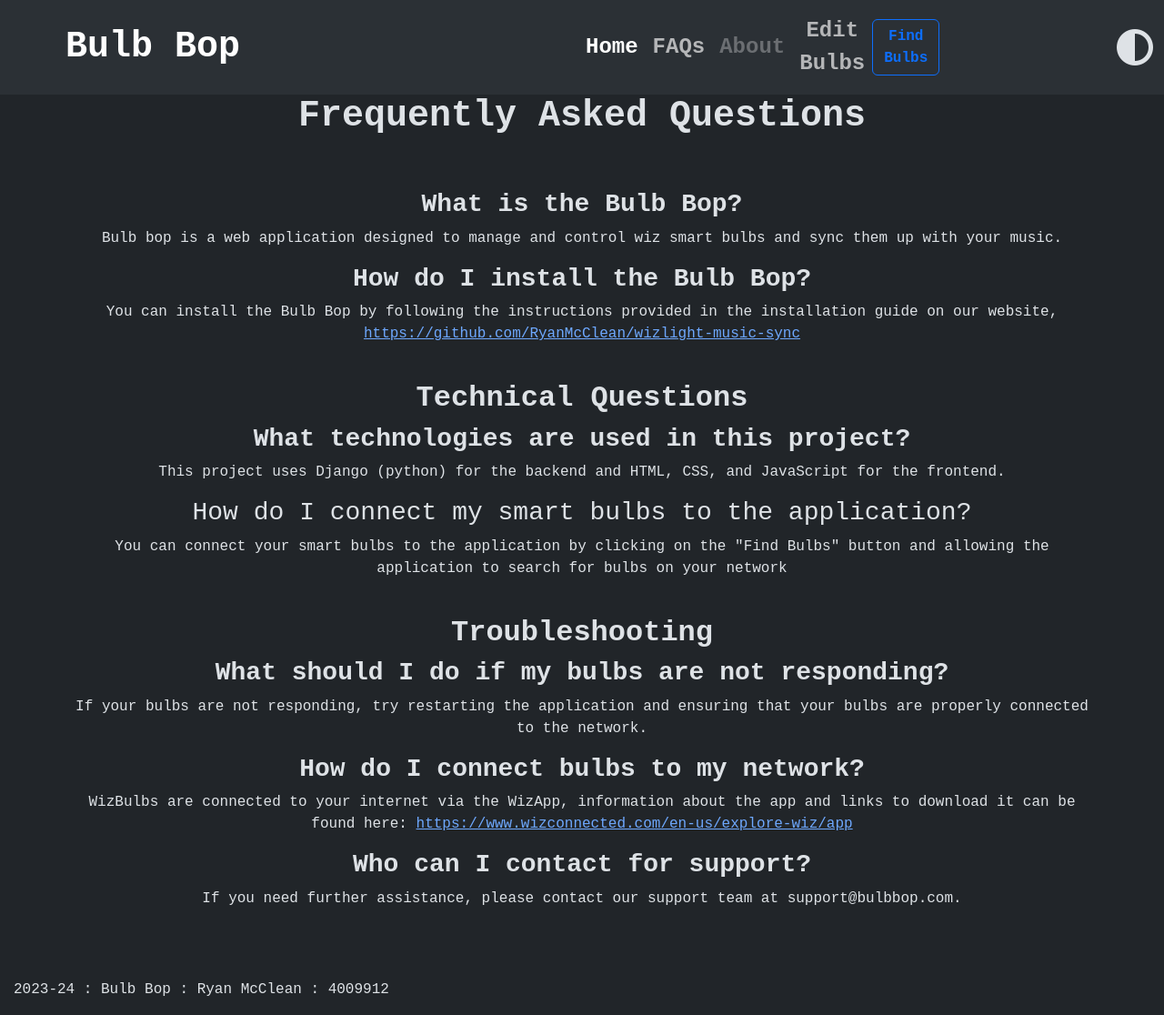
After one commit to RyanMcClean/wizlight-music-sync, a Django app: template bulbControlFrontend/templates/faq.html in a window 1280 px wide. The commit adds this page. Shown: the whole page at 91% size. Run offline with Django 5.2, Linux system fonts and the light colour scheme; the template is opened without the code that fills it, so the values that code supplies are empty; some libraries are stand-ins or nearby versions.

Commit message:
refactor audio synchronization logic, improve FAQ page, and update footer styling

```diff
--- a/bulbControlFrontend/apps.py
+++ b/bulbControlFrontend/apps.py
@@ -4,3 +4,8 @@ from django.apps import AppConfig
 class BulbcontrolfrontendConfig(AppConfig):
     default_auto_field = 'django.db.models.BigAutoField'
     name = 'bulbControlFrontend'
+    def ready(self):
+        import bulbControlFrontend.variables
+        bulbControlFrontend.variables.init()
+        bulbControlFrontend.variables.update_bulb_objects()
+        bulbControlFrontend.variables.update_working_audio_devices()
--- a/bulbControlFrontend/audioTesting.py
+++ b/bulbControlFrontend/audioTesting.py
@@ -1,4 +1,4 @@
-"""File for syncronising the audio beat with the music
+"""File for synchronising the audio beat with the music
 being played through the specified audio device
 """
 
--- a/bulbControlFrontend/static/js/imageHandler.js
+++ b/bulbControlFrontend/static/js/imageHandler.js
@@ -7,57 +7,6 @@
 white = 'rgb(0, 0, 0)';
 orange = 'rgb(255, 165, 0)';
 grey = 'rgb(200, 200, 200)';
-
-async function clickColor(element, hexCode, seltop, selleft) {
-    var node = element;
-    while (!node.classList.contains('bulb-container')) {
-        var node = node.parentElement;
-    }
-
-    var bulb_element = node.getElementsByClassName('fa-solid')[0];
-    var ip = bulb_element.getAttribute('value');
-
-    var r, g, b;
-    r = parseInt(hexCode.substring(1, 3), 16);
-    g = parseInt(hexCode.substring(3, 5), 16);
-    b = parseInt(hexCode.substring(5), 16);
-    console.log(hexCode);
-    response = await fetch('/colorBulb/', {
-        method: 'post',
-        body: JSON.stringify({ ip: ip, r: r, g: g, b: b }),
-    })
-        .catch(function (error) {
-            console.log(error);
-        })
-        .then(function (response) {
-            return response.text();
-        });
-
-    if (seltop + 200 > -1 && selleft > -1) {
-        document.getElementById('selectedhexagon').style.top =
-            seltop - 5 + 'px';
-        document.getElementById('selectedhexagon').style.left = selleft + 'px';
-    } else if (response['state']) {
-        if (response.hasOwnProperty('temp')) {
-            console.log('added orange');
-            bulb_element.style.color = orange;
-        } else if (response.hasOwnProperty('r')) {
-            bulb_element.style.color =
-                'rgb(' +
-                response['r'] +
-                ', ' +
-                response['g'] +
-                ', ' +
-                response['b'] +
-                ')';
-            console.log('added color');
-        }
-    } else {
-        bulb_element.style.color = grey;
-        console.log('removed color');
-        document.getElementById('selectedhexagon').style.visibility = 'hidden';
-    }
-}
 
 async function updateImage() {
     // element = document.getElementsByClassName(this.getAttribute('class'))[0];
@@ -94,7 +43,7 @@ async function updateImage() {
 
 async function backgroundUpdate() {
     bulbButtons = document.getElementsByClassName('fa-lightbulb');
-    for (var x = 0; x < bulbButtons.length; x++) {
+    for (let x = 0; x < bulbButtons.length; x++) {
         console.log('Bulb name: ' + bulbButtons[x].getAttribute('name'));
         console.log('Bulb Ip: ' + bulbButtons[x].getAttribute('value'));
         response = await fetch('/queryBulb/', {
@@ -103,35 +52,24 @@ async function backgroundUpdate() {
         }).then(function (response) {
             return response.json();
         });
-        if (response['state']) {
-            if (response.hasOwnProperty('temp')) {
+
+        if (typeof response !== 'undefined') {
+            var ip = response['ip'];
+            response = response['result'];
+            if (response.hasOwnProperty('temp') && response['state']) {
                 console.log('added orange');
-                bulbButtons[x].style.color = orange;
-            } else if (response.hasOwnProperty('r')) {
+                document.querySelector(`[value="${ip}"]`).style.color = orange;
+            } else if (response.hasOwnProperty('r') && response['state']) {
                 r = response['r'];
                 g = response['g'];
                 b = response['b'];
-                hexRed = Number(r).toString(16).toUpperCase();
-                hexGreen = Number(g).toString(16).toUpperCase();
-                hexBlue = Number(b).toString(16).toUpperCase();
-                console.log(hexRed.length);
-                hexRed = hexRed.length < 2 ? '0' + hexRed : hexRed;
-                hexGreen = hexGreen.length < 2 ? '0' + hexGreen : hexGreen;
-                hexBlue = hexBlue.length < 2 ? '0' + hexBlue : hexBlue;
-                hexcode = `#${hexRed}${hexGreen}${hexBlue}`;
-                try {
-                    // document
-                    //     .querySelector('area[alt="' + hexcode + '"]')
-                    //     .click();
-                } catch (error) {}
-                bulbButtons[x].style.color =
+                document.querySelector(`[value="${ip}"]`).style.color =
                     'rgb(' + r + ', ' + g + ', ' + b + ')';
                 console.log('added color');
             }
         } else if ('state' in response && !response['state']) {
-            bulbButtons[x].style.color = grey;
-            document.getElementById('selectedhexagon').style.visibility =
-                'hidden';
+            document.querySelector(`[value="${ip}"]`).style.color = grey;
+
             console.log('removed color');
         }
     }
--- a/bulbControlFrontend/static/main.css
+++ b/bulbControlFrontend/static/main.css
@@ -19,3 +19,17 @@ body {
     background-color: lightcoral;
     transition: 0.5s;
 }
+
+footer {
+    position: relative;
+    bottom: 0px;
+    left: 15px;
+    width: 100%;
+    height: 100px;
+}
+
+footer p {
+    position: absolute;
+    bottom: 0;
+    left: 0;
+}
--- a/bulbControlFrontend/templates/bulb_crud.html
+++ b/bulbControlFrontend/templates/bulb_crud.html
@@ -26,11 +26,6 @@
         </tbody>
         {% endfor %}
     </table>
-    <div class="row">
-        <div class="col-md-12">
-            <a href="/bulb/create">Create</a>
-        </div>
-    </div>
 </div>
 
 {% endblock %}
--- /dev/null
+++ b/bulbControlFrontend/templates/faq.html
@@ -0,0 +1,54 @@
+{% extends "master.html" %} {% load static %} {% block title %}Bulb Bop{% endblock %} {% block content %}
+
+<header class="container justify-content-center text-center">
+    <h1 class="fw-bold">Frequently Asked Questions</h1>
+</header>
+<br />
+<br />
+<div class="container justify-content-center text-center">
+    <section>
+        <div class="faq-item">
+            <h3 class="fw-bolder">What is the Bulb Bop?</h3>
+            <p>Bulb bop is a web application designed to manage and control wiz smart bulbs and sync them up with your music.</p>
+        </div>
+        <div class="faq-item">
+            <h3 class="fw-bolder">How do I install the Bulb Bop?</h3>
+            <p>
+                You can install the Bulb Bop by following the instructions provided in the installation guide on our website,
+                <a href="https://github.com/RyanMcClean/wizlight-music-sync">https://github.com/RyanMcClean/wizlight-music-sync</a>
+            </p>
+        </div>
+    </section>
+    <br />
+    <section>
+        <h2 class="fw-bold">Technical Questions</h2>
+        <div class="faq-item">
+            <h3 class="fw-bolder">What technologies are used in this project?</h3>
+            <p>This project uses Django (python) for the backend and HTML, CSS, and JavaScript for the frontend.</p>
+        </div>
+        <div class="faq-item">
+            <h3>How do I connect my smart bulbs to the application?</h3>
+            <p>You can connect your smart bulbs to the application by clicking on the "Find Bulbs" button and allowing the application to search for bulbs on your network</p>
+        </div>
+    </section>
+    <br />
+    <section>
+        <h2 class="fw-bold">Troubleshooting</h2>
+        <div class="faq-item">
+            <h3 class="fw-bolder">What should I do if my bulbs are not responding?</h3>
+            <p>If your bulbs are not responding, try restarting the application and ensuring that your bulbs are properly connected to the network.</p>
+        </div>
+        <div class="faq-item">
+            <h3 class="fw-bolder">How do I connect bulbs to my network?</h3>
+            <p>
+                WizBulbs are connected to your internet via the WizApp, information about the app and links to download it can be found here:
+                <a href="https://www.wizconnected.com/en-us/explore-wiz/app">https://www.wizconnected.com/en-us/explore-wiz/app</a>
+            </p>
+        </div>
+        <div class="faq-item">
+            <h3 class="fw-bolder">Who can I contact for support?</h3>
+            <p>If you need further assistance, please contact our support team at support@bulbbop.com.</p>
+        </div>
+    </section>
+</div>
+{% endblock %}
--- a/bulbControlFrontend/templates/index.html
+++ b/bulbControlFrontend/templates/index.html
@@ -5,7 +5,7 @@
 
 {% extends "master.html" %} {% load static %} {% block title %}Bulb Bop{% endblock %} {% block content %}
 <script>
-    window.setInterval(backgroundUpdate, 100000);
+    window.setInterval(backgroundUpdate, 1000);
 </script>
 
 {% for x in bulbs %}
@@ -44,5 +44,6 @@
         </form>
     </div>
 
-    {% endfor %} {% endblock %}
+    {% endfor %}
 </div>
+{% endblock %}
--- a/bulbControlFrontend/templates/master.html
+++ b/bulbControlFrontend/templates/master.html
@@ -45,17 +45,15 @@
                     </button>
                 </div>
                 <div class="collapse container navbar-collapse" id="navbarSupportedContent">
-                    <div class="container-fluid justify-content-end text-end">
-                        <ul class="navbar-nav mx-auto mb-2 mb-lg-0">
-                            <div class="d-flex align-items-center px-5">
+                    <ul class="navbar-nav me-auto mb-2 mb-lg-0 mx-1 align-items-center justify-content-center">
                         <li class="nav-item">
-                                    <a id="home-link" class="nav-link active fs-4 fw-bold" aria-current="page" href="/">Home</a>
+                            <a id="home-link" class="nav-link active fs-4 fw-bold text-center" aria-current="page" href="/">Home</a>
                         </li>
                         <li class="nav-item">
-                                    <a id="faq-link" class="nav-link disabled fs-4 fw-bold" aria-disabled="true" href="/">FAQs</a>
+                            <a id="faq-link" class="nav-link fs-4 fw-bold text-center" href="/faq">FAQs</a>
                         </li>
                         <li class="nav-item">
-                                    <a id="about-link" class="nav-link disabled fs-4 fw-bold" aria-disabled="true" href="/">About</a>
+                            <a id="about-link" class="nav-link disabled fs-4 fw-bold text-center" aria-disabled="true" href="/">About</a>
                         </li>
                         <li class="nav-item">
                             <a id="crud-link" class="nav-link fs-4 fw-bold text-center" href="/crud">
@@ -67,7 +65,7 @@
                         <li class="nav-item">
                             <a
                                 id="find-bulbs-button"
-                                        class="btn {% if ips|length < 1 %} btn-outline-primary {% else %} btn-primary {% endif %} fw-bolder text-center"
+                                class="btn {% if ips|length < 1 %} btn-outline-primary {% else %} btn-primary {% endif %} fw-bolder text-center align-items-center justify-contents-center"
                                 role="button"
                                 title="Find Bulbs"
                                 href="/discover"
@@ -77,11 +75,7 @@
                                 Bulbs
                             </a>
                         </li>
-                            </div>
                     </ul>
-                    </div>
-                </div>
-                <div class="container-fluid">
                     {% if numBulbs > 0 %}
                     <form class="d-flex justify-content-end" id="audio-sync-form" action="javascript:audioSync(this)" method="post">
                         <select class="form-select me-2" name="audio_device" id="audio_device_selector" title="Pick an audio device from the list">
@@ -126,4 +120,7 @@
 
         {% block content %}{% endblock %}
     </body>
+    <footer>
+        <p>2023-24 : Bulb Bop : Ryan McClean : 4009912</p>
+    </footer>
 </html>
--- a/bulbControlFrontend/urls.py
+++ b/bulbControlFrontend/urls.py
@@ -1,4 +1,5 @@
 from django.urls import path
+import threading
 from . import views
 from . import variables
 
@@ -13,7 +14,7 @@ urlpatterns = [
     path("crud/", views.crud, name="crud"),
     path("delete/<str:ip>", views.delete_bulb, name="delete"),
     path("clearError/", views.clear_error, name="clear-error"),
+    path("faq/", views.faqs, name="faq"),
 ]
 
-variables.update_bulb_objects()
-variables.getWorkingDeviceList()
+threading.Thread(target=variables.update_bulb_objects).start()
```
Also changed, not shown: bulbControlFrontend/views.py (+22 -12 lines). Lines whose indentation alone changed are shown as unchanged.
